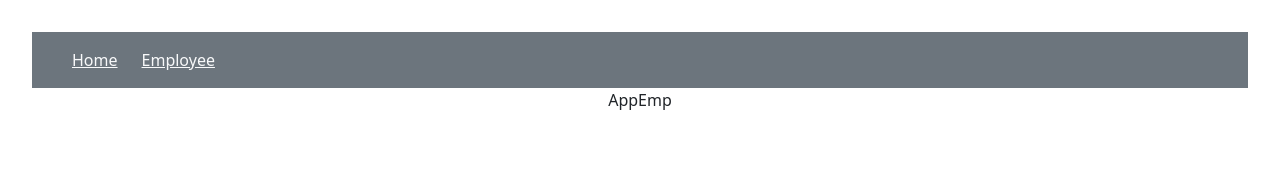
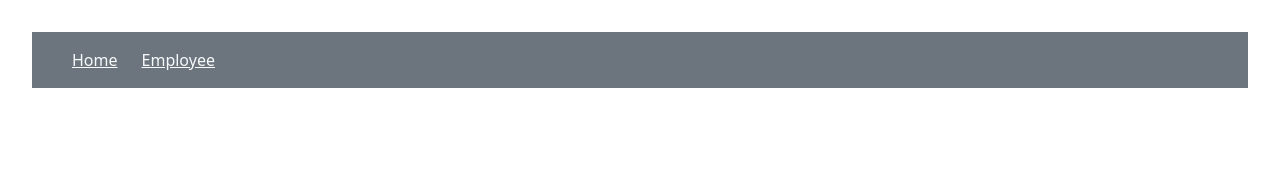
Before and after one commit to OdeyaSadoun/viteProject, a React (Vite) app: page /employee in a window 1280 px wide. Shown: the top 178 px of the page. Built offline with nearby package versions, Linux system fonts and the light colour scheme.

Commit message:
add context

```diff
--- a/src/comps_employee/AppEmp.jsx
+++ b/src/comps_employee/AppEmp.jsx
@@ -2,7 +2,9 @@ import React from 'react'
 
 const AppEmp = () => {
   return (
-    <div>AppEmp</div>
+    <div>
+
+    </div>
   )
 }
 
--- /dev/null
+++ b/src/context/context.jsx
@@ -0,0 +1,3 @@
+import {createContext} from 'react'
+
+export const AppContext = createContext(null);
```
